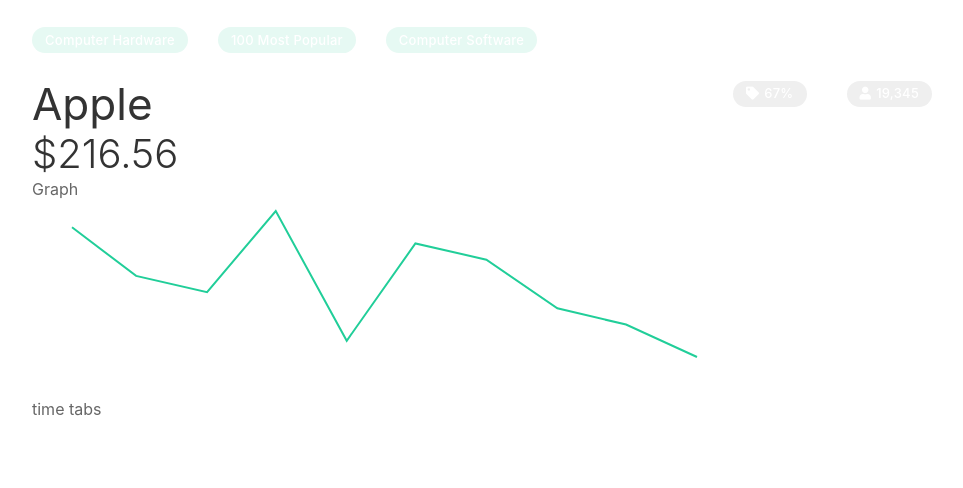
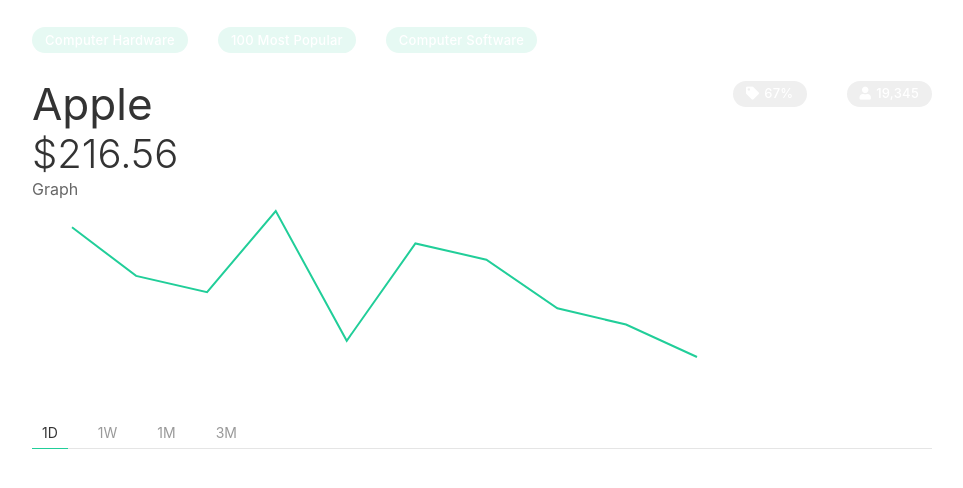
Before and after one commit to rubyygrapefruit/stock_fluctuation, a React app: page / in a window 1280 px wide. Shown: the top 488 px of the page, without its empty margins (158-1121 px from the left). Built offline with nearby package versions, Linux system fonts and the light colour scheme.

Commit message:
added footer

```diff
--- a/client/App.jsx
+++ b/client/App.jsx
@@ -7,13 +7,14 @@
 import Header from './components/header/Header.jsx';
 import GraphHeaderContainer from './components/graphHeader/GraphHeaderContainer.jsx';
 import Graph from './components/graph/Graph.jsx';
+import Footer from './components/footer/Footer.jsx';
 
 const App = () => (
   <div className="uk-container uk-container-small">
     <Header />
     <GraphHeaderContainer />
     <Graph />
-    <div>time tabs</div>
+    <Footer />
   </div>
 );
 
--- /dev/null
+++ b/client/components/footer/Footer.css
@@ -0,0 +1,4 @@
+.uk-tab > .uk-active > a {
+  color: #333;
+  border-color: #21ce99;
+}
--- /dev/null
+++ b/client/components/footer/Footer.jsx
@@ -0,0 +1,23 @@
+import React from 'react';
+import './Footer.css';
+
+const Footer = () => {
+  return (
+    <ul className="uk-tab">
+      <li className="uk-active">
+        <a href="#">1D</a>
+      </li>
+      <li>
+        <a href="#">1W</a>
+      </li>
+      <li>
+        <a href="#">1M</a>
+      </li>
+      <li className="uk-disabled">
+        <a>3M</a>
+      </li>
+    </ul>
+  );
+};
+
+export default Footer;
```
Also changed, not shown: public/bundle.js.
